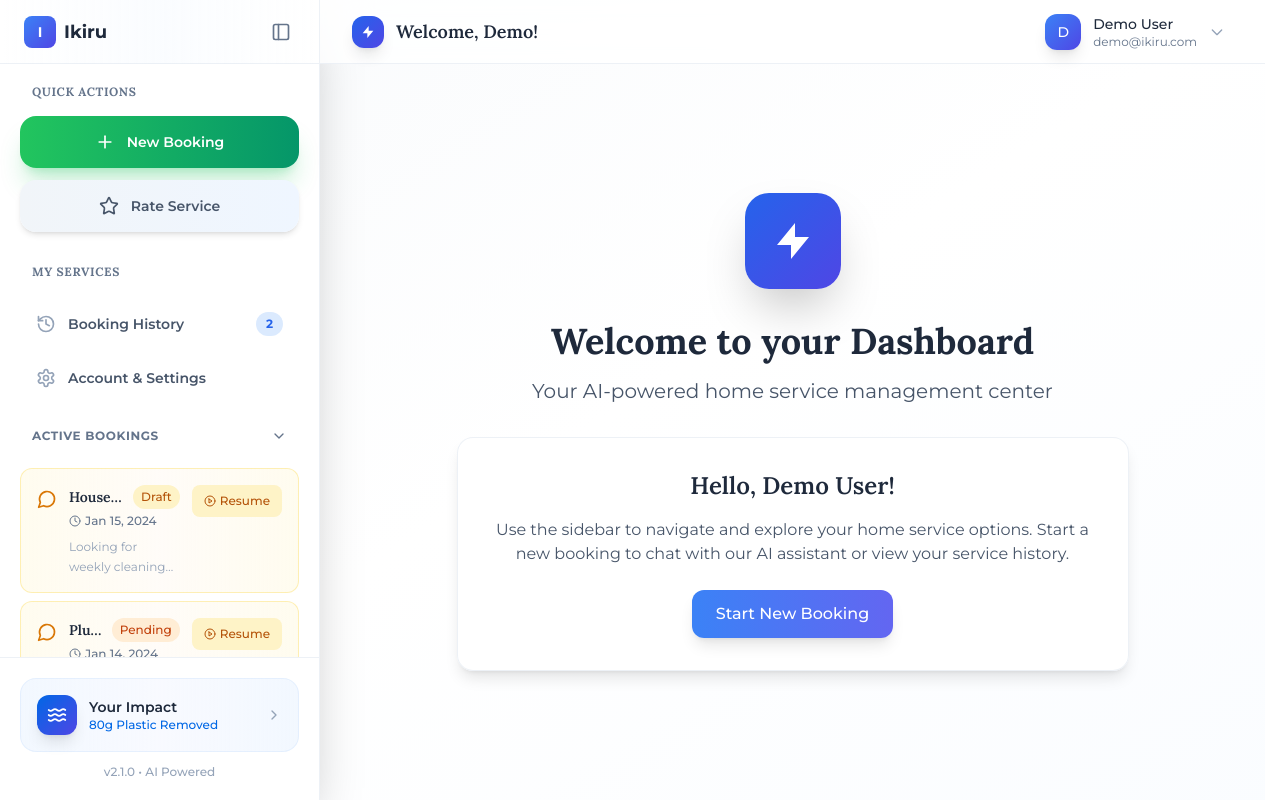
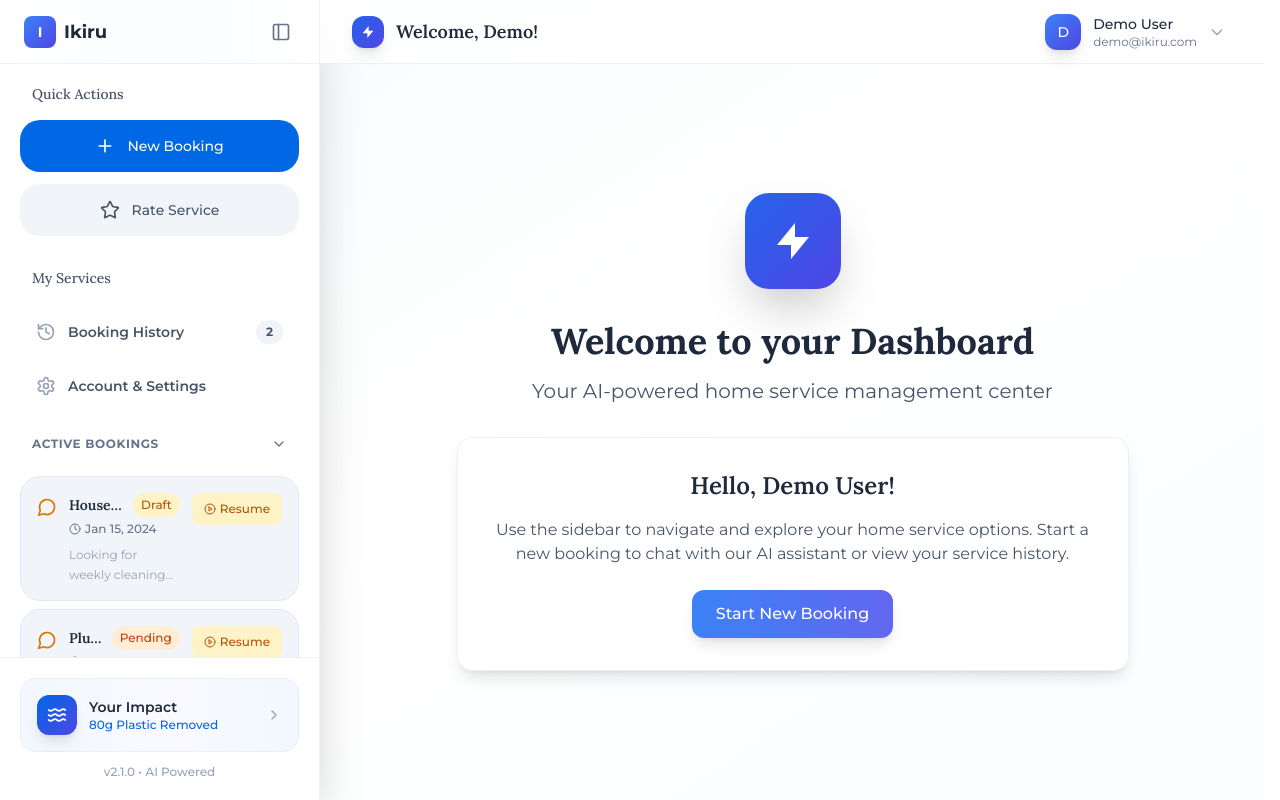
Before and after one commit to shiivatsh/iki-uidesign-test, a React (Vite) app: page /dashboard in a window 1280 px wide. Built offline with nearby package versions, Linux system fonts and the light colour scheme.

Commit message:
Refactor sidebar styling
Update the sidebar's "New Booking" button color, remove shadows, adjust font sizes, remove hover shadows, and apply squircle corners to active booking and recent service items.

```diff
--- a/src/components/ServiceSidebar.tsx
+++ b/src/components/ServiceSidebar.tsx
@@ -211,7 +211,7 @@ const ServiceSidebar: React.FC<ServiceSidebarProps> = ({ trackingCode, userData,
         {/* Enhanced Quick Actions - Now on top */}
         {!isCollapsed && (
           <div className="mb-8">
-            <h3 className="text-xs font-bold text-slate-500 uppercase tracking-wider mb-4 px-3">
+            <h3 className="text-sm font-medium text-slate-600 mb-4 px-3">
               Quick Actions
             </h3>
             <div className="space-y-3">
@@ -225,14 +225,14 @@ const ServiceSidebar: React.FC<ServiceSidebarProps> = ({ trackingCode, userData,
                     navigate('/new-booking');
                   }
                 }}
-                className="w-full flex items-center justify-center space-x-3 px-4 py-4 text-sm font-semibold text-white bg-gradient-to-r from-green-500 to-emerald-600 rounded-2xl hover:from-green-600 hover:to-emerald-700 transition-all duration-300 shadow-xl shadow-green-500/25 hover:shadow-2xl hover:scale-105 transform"
+                className="w-full flex items-center justify-center space-x-3 px-4 py-4 text-sm font-medium text-white bg-[#0067E5] rounded-[var(--squircle)] hover:bg-[#0056C7] transition-colors duration-200"
               >
                 <Plus className="w-5 h-5" />
                 <span>New Booking</span>
               </button>
 
               <RateLastService>
-                <button className="w-full flex items-center justify-center space-x-3 px-4 py-4 text-sm font-semibold text-slate-600 bg-gradient-to-r from-slate-100 to-blue-50 rounded-2xl hover:from-slate-200 hover:to-blue-100 hover:text-slate-800 transition-all duration-300 shadow-md hover:shadow-lg hover:scale-105 transform">
+                <button className="w-full flex items-center justify-center space-x-3 px-4 py-4 text-sm font-medium text-slate-600 bg-slate-100 rounded-[var(--squircle)] hover:bg-slate-200 hover:text-slate-800 transition-colors duration-200">
                   <Star className="w-5 h-5" />
                   <span>Rate Service</span>
                 </button>
@@ -243,7 +243,7 @@ const ServiceSidebar: React.FC<ServiceSidebarProps> = ({ trackingCode, userData,
 
         {!isCollapsed && (
           <div className="mb-8">
-            <h3 className="text-xs font-bold text-slate-500 uppercase tracking-wider mb-4 px-3">
+            <h3 className="text-sm font-medium text-slate-600 mb-4 px-3">
               My Services
             </h3>
 
@@ -255,21 +255,21 @@ const ServiceSidebar: React.FC<ServiceSidebarProps> = ({ trackingCode, userData,
                 <button
                   key={item.id}
                   onClick={() => handleNavigation(item)}
-                  className={`w-full flex items-center justify-between px-4 py-4 rounded-2xl text-sm font-medium transition-all duration-300 group ${
+                  className={`w-full flex items-center justify-between px-4 py-4 rounded-[var(--squircle)] text-sm font-medium transition-colors duration-200 ${
                     isActive
-                      ? 'bg-gradient-to-r from-blue-500 to-indigo-500 text-white shadow-xl shadow-blue-500/25 scale-105'
-                      : 'text-slate-600 hover:bg-gradient-to-r hover:from-slate-50 hover:to-blue-50/50 hover:text-slate-800 hover:shadow-md'
+                      ? 'bg-slate-200 text-[#0067E5]'
+                      : 'text-slate-600 hover:bg-slate-100 hover:text-slate-800'
                   }`}
                 >
                   <div className="flex items-center space-x-3">
-                    <Icon className={`w-5 h-5 ${isActive ? 'text-white' : 'text-slate-400 group-hover:text-blue-500'} transition-colors`} />
+                           <Icon className={`w-5 h-5 ${isActive ? 'text-[#0067E5]' : 'text-slate-400 group-hover:text-slate-600'} transition-colors`} />
                     <span className="font-semibold">{item.label}</span>
                   </div>
                   {item.count !== null && item.count > 0 && (
                     <span className={`px-2.5 py-1 rounded-full text-xs font-bold ${
                       isActive
-                        ? 'bg-white/25 text-white'
-                        : 'bg-blue-100 text-blue-600 group-hover:bg-blue-200'
+                        ? 'bg-[#0067E5]/10 text-[#0067E5]'
+                        : 'bg-slate-100 text-slate-600'
                     } transition-colors`}>
                       {item.count}
                     </span>
@@ -327,7 +327,7 @@ const ServiceSidebar: React.FC<ServiceSidebarProps> = ({ trackingCode, userData,
                   return (
                     <div
                       key={chat.id}
-                      className="p-4 bg-gradient-to-r from-amber-50/80 via-orange-50/40 to-amber-50/80 rounded-xl border border-amber-200/60 hover:border-amber-300 hover:shadow-lg transition-all duration-300 cursor-pointer group transform hover:scale-105"
+                      className="p-4 bg-slate-100 rounded-[var(--squircle)] border border-slate-200 hover:bg-slate-200 transition-colors duration-200 cursor-pointer"
                     >
                       <div className="flex items-start justify-between space-x-3">
                         <div className="flex items-start space-x-3 flex-1 min-w-0">
@@ -392,7 +392,7 @@ const ServiceSidebar: React.FC<ServiceSidebarProps> = ({ trackingCode, userData,
                   userData.service_history.slice(0, 5).map((booking, index) => (
                     <div
                       key={index}
-                      className="p-4 bg-gradient-to-r from-white via-blue-50/20 to-white rounded-xl border border-slate-200/60 hover:border-blue-200 hover:shadow-lg transition-all duration-300 cursor-pointer group transform hover:scale-105"
+                      className="p-4 bg-slate-100 rounded-[var(--squircle)] border border-slate-200 hover:bg-slate-200 transition-colors duration-200 cursor-pointer"
                     >
                       <div className="flex items-start space-x-3">
                         <div className="text-xl mt-1 group-hover:scale-110 transition-transform">
```
